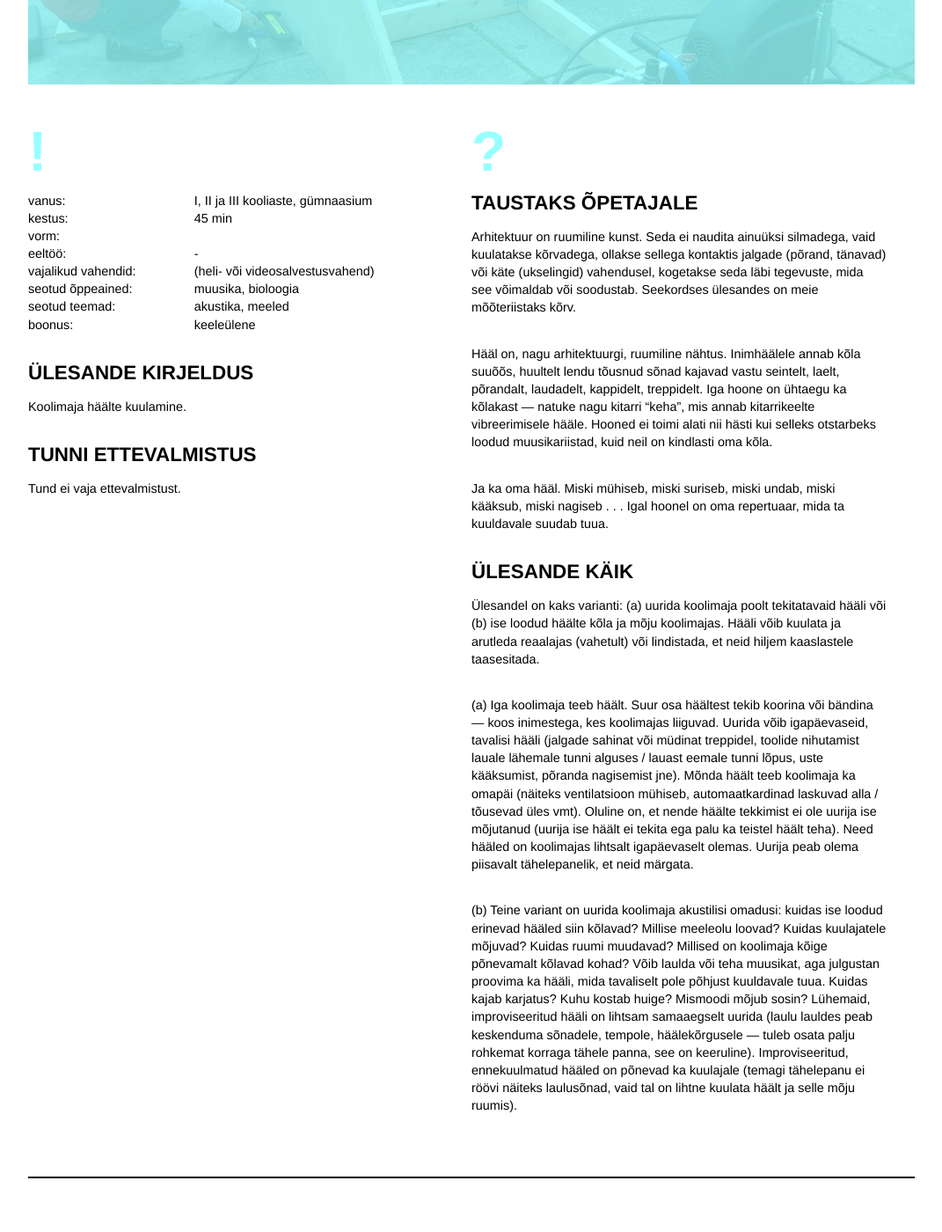
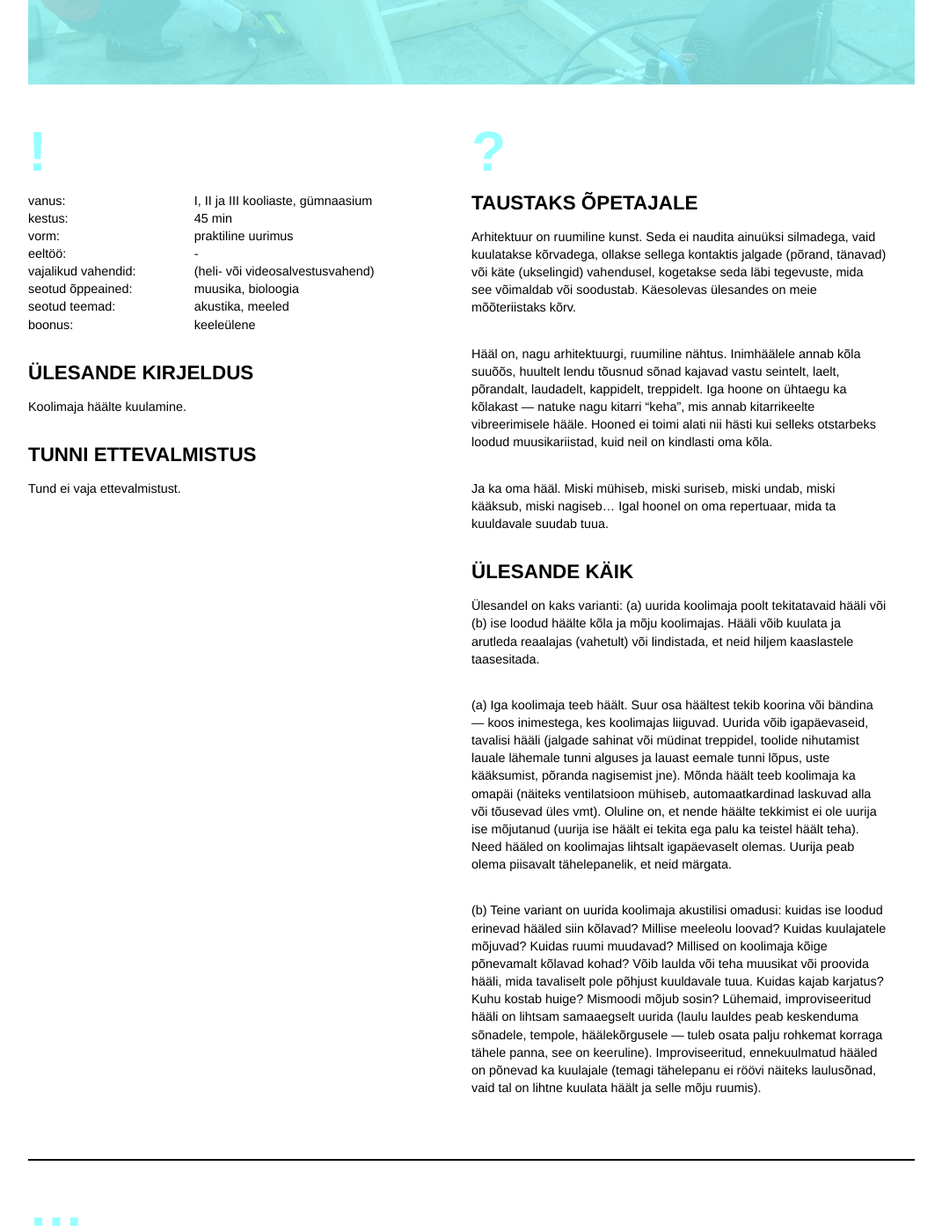
Before and after one commit to ruumiharidus/ruumiharidus.github.io, a Jekyll site: the page built from _posts/2015-12-12-koolimaja-haal.md, in a window 1280 px wide and 1400 px high, scrolled down 698 px. Shown: the whole window at 88% size, without its empty margins (104-1175 px from the left). Built offline with Jekyll 4.4.1, drawn with Linux system fonts in a browser that asks for light colours; nearby versions of some CDN libraries.

Commit message:
Updated 2015-12-12-koolimaja-haal.md

```diff
--- a/_posts/2015-12-12-koolimaja-haal.md
+++ b/_posts/2015-12-12-koolimaja-haal.md
@@ -12,7 +12,7 @@
 
 vanus: 				| I, II ja III kooliaste, gümnaasium
 kestus: 			| 45 min
-vorm: 				|
+vorm: 				| praktiline uurimus
 eeltöö:				| -
 vajalikud vahendid:	| (heli- või videosalvestusvahend)
 seotud õppeained:	| muusika, bioloogia
@@ -31,22 +31,22 @@
 ### ?
 
 #### Taustaks õpetajale
-Arhitektuur on ruumiline kunst. Seda ei naudita ainuüksi silmadega, vaid kuulatakse kõrvadega, ollakse sellega kontaktis jalgade (põrand, tänavad) või käte (ukselingid) vahendusel, kogetakse seda läbi tegevuste, mida see võimaldab või soodustab. Seekordses ülesandes on meie mõõteriistaks kõrv.
+Arhitektuur on ruumiline kunst. Seda ei naudita ainuüksi silmadega, vaid kuulatakse kõrvadega, ollakse sellega kontaktis jalgade (põrand, tänavad) või käte (ukselingid) vahendusel, kogetakse seda läbi tegevuste, mida see võimaldab või soodustab. Käesolevas ülesandes on meie mõõteriistaks kõrv.
 
 Hääl on, nagu arhitektuurgi, ruumiline nähtus. Inimhäälele annab kõla suuõõs, huultelt lendu tõusnud sõnad kajavad vastu seintelt, laelt, põrandalt, laudadelt, kappidelt, treppidelt. Iga hoone on ühtaegu ka kõlakast — natuke nagu kitarri "keha", mis annab kitarrikeelte vibreerimisele hääle. Hooned ei toimi alati nii hästi kui selleks otstarbeks loodud muusikariistad, kuid neil on kindlasti oma kõla.
 
-Ja ka oma hääl. Miski mühiseb, miski suriseb, miski undab, miski kääksub, miski nagiseb . . . Igal hoonel on oma repertuaar, mida ta kuuldavale suudab tuua.
+Ja ka oma hääl. Miski mühiseb, miski suriseb, miski undab, miski kääksub, miski nagiseb... Igal hoonel on oma repertuaar, mida ta kuuldavale suudab tuua.
 
 #### Ülesande käik
 Ülesandel on kaks varianti: (a) uurida koolimaja poolt tekitatavaid hääli või (b) ise loodud häälte kõla ja mõju koolimajas. Hääli võib kuulata ja arutleda reaalajas (vahetult) või lindistada, et neid hiljem kaaslastele taasesitada.
 
 (a)
-Iga koolimaja teeb häält. Suur osa häältest tekib koorina või bändina — koos inimestega, kes koolimajas liiguvad. Uurida võib igapäevaseid, tavalisi hääli (jalgade sahinat või müdinat treppidel, toolide nihutamist lauale lähemale tunni alguses / lauast eemale tunni lõpus, uste kääksumist, põranda nagisemist
-jne). Mõnda häält teeb koolimaja ka omapäi (näiteks ventilatsioon mühiseb, automaatkardinad laskuvad alla / tõusevad üles vmt). Oluline on, et nende häälte tekkimist ei ole uurija ise mõjutanud (uurija ise häält ei tekita ega palu ka teistel häält teha). Need hääled on koolimajas lihtsalt igapäevaselt olemas. Uurija peab olema piisavalt tähelepanelik, et neid märgata.
+Iga koolimaja teeb häält. Suur osa häältest tekib koorina või bändina — koos inimestega, kes koolimajas liiguvad. Uurida võib igapäevaseid, tavalisi hääli (jalgade sahinat või müdinat treppidel, toolide nihutamist lauale lähemale tunni alguses ja lauast eemale tunni lõpus, uste kääksumist, põranda nagisemist
+jne). Mõnda häält teeb koolimaja ka omapäi (näiteks ventilatsioon mühiseb, automaatkardinad laskuvad alla või tõusevad üles vmt). Oluline on, et nende häälte tekkimist ei ole uurija ise mõjutanud (uurija ise häält ei tekita ega palu ka teistel häält teha). Need hääled on koolimajas lihtsalt igapäevaselt olemas. Uurija peab olema piisavalt tähelepanelik, et neid märgata.
 
 (b)
 Teine variant on uurida koolimaja akustilisi omadusi: kuidas ise loodud erinevad hääled siin kõlavad? Millise meeleolu loovad? Kuidas kuulajatele mõjuvad? Kuidas ruumi muudavad? Millised on koolimaja kõige põnevamalt kõlavad kohad?
-Võib laulda või teha muusikat, aga julgustan proovima ka hääli, mida tavaliselt pole põhjust kuuldavale tuua. Kuidas kajab karjatus? Kuhu kostab huige? Mismoodi mõjub sosin? Lühemaid, improviseeritud hääli on lihtsam samaaegselt uurida (laulu lauldes peab keskenduma sõnadele, tempole, häälekõrgusele — tuleb osata palju rohkemat korraga tähele panna, see on keeruline). Improviseeritud, ennekuulmatud hääled on põnevad ka kuulajale (temagi tähelepanu ei röövi näiteks laulusõnad, vaid tal on lihtne kuulata häält ja selle mõju ruumis).
+Võib laulda või teha muusikat või proovida hääli, mida tavaliselt pole põhjust kuuldavale tuua. Kuidas kajab karjatus? Kuhu kostab huige? Mismoodi mõjub sosin? Lühemaid, improviseeritud hääli on lihtsam samaaegselt uurida (laulu lauldes peab keskenduma sõnadele, tempole, häälekõrgusele — tuleb osata palju rohkemat korraga tähele panna, see on keeruline). Improviseeritud, ennekuulmatud hääled on põnevad ka kuulajale (temagi tähelepanu ei röövi näiteks laulusõnad, vaid tal on lihtne kuulata häält ja selle mõju ruumis).
 
 </section>
 
```
